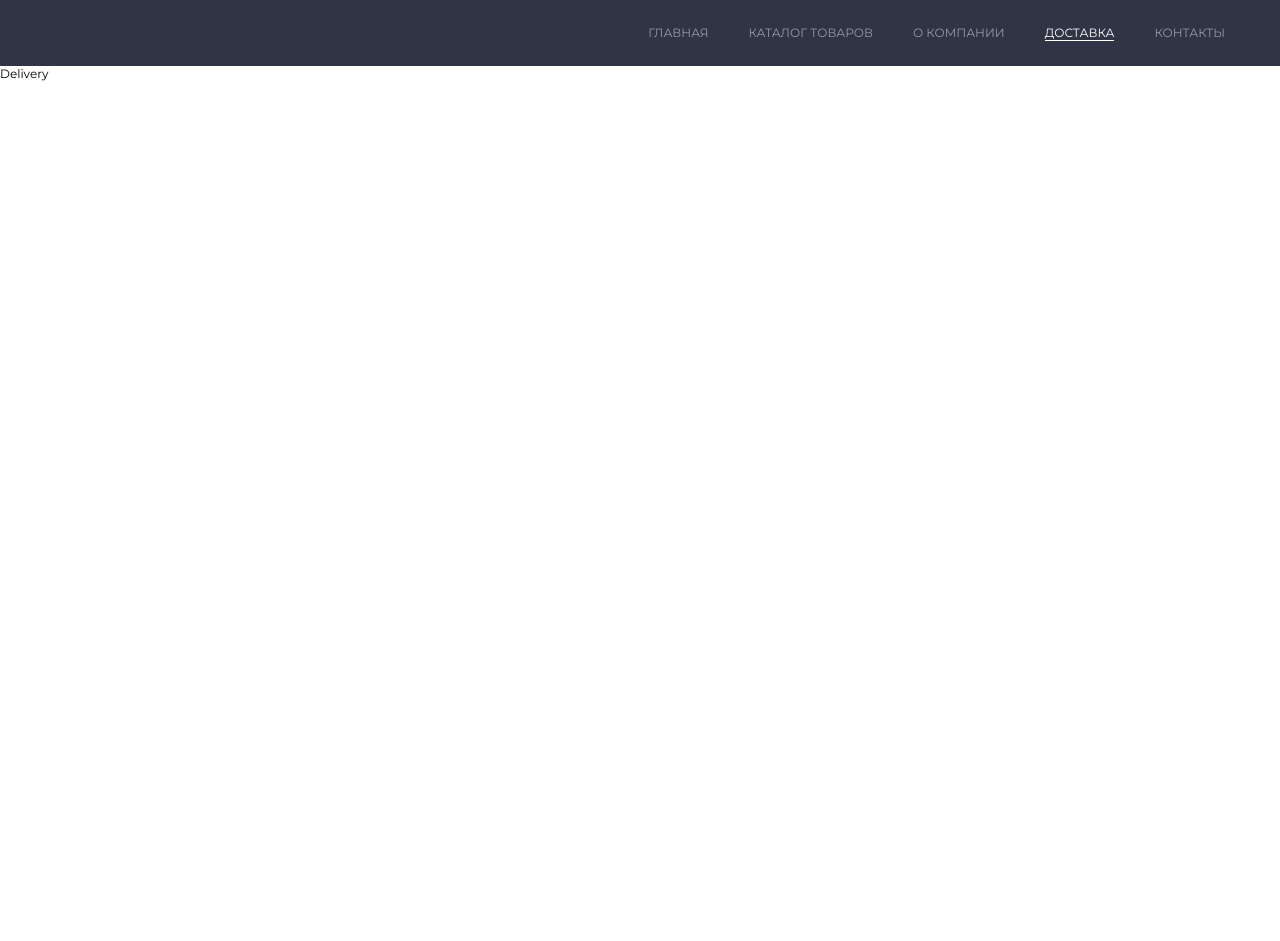
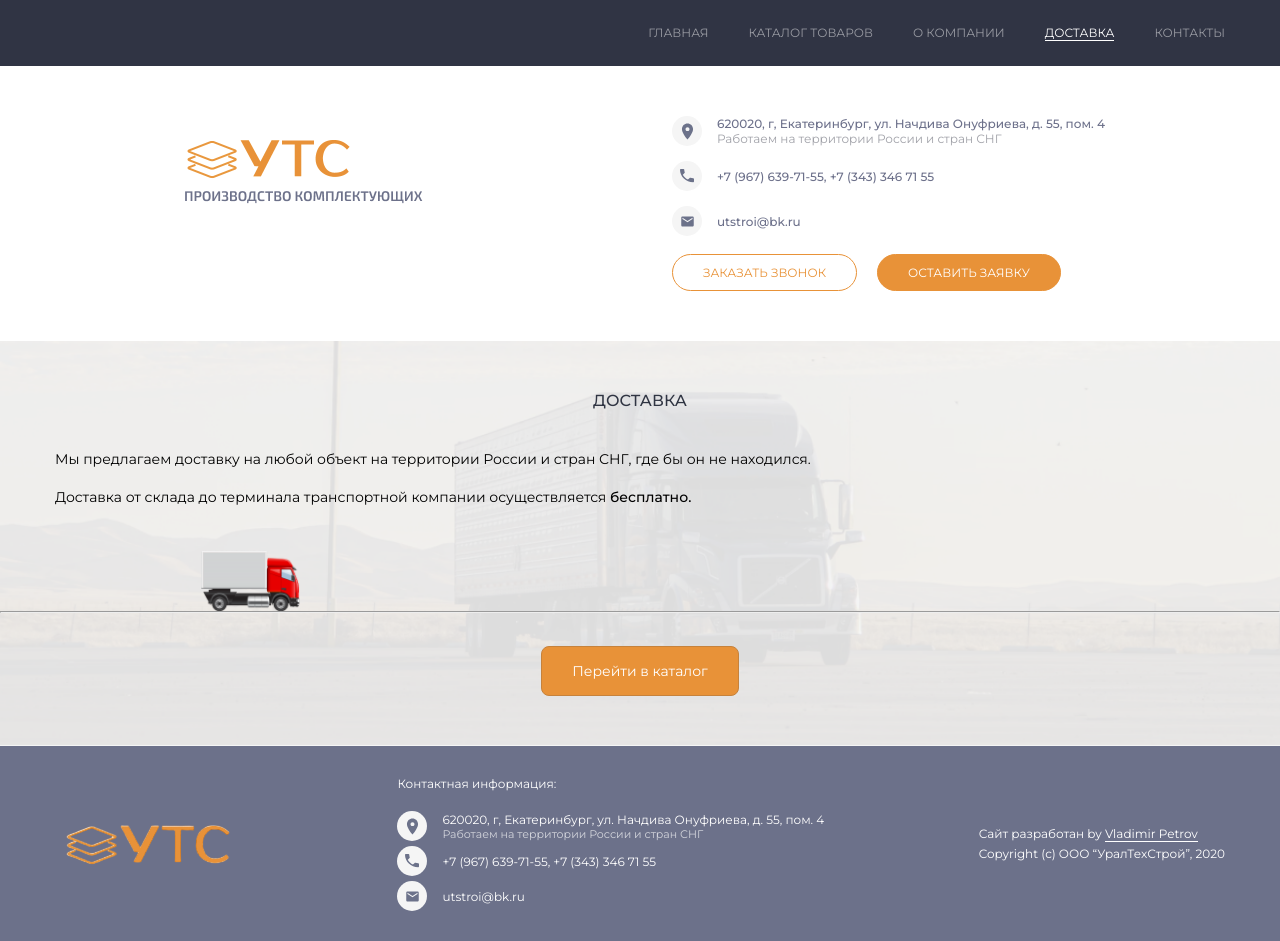
Before and after one commit to Wamdy18/utc, a Vue app: page /delivery in a window 1280 px wide. Before the commit the page ends 800 px from the top, so only its background shows below. Built offline with nearby package versions, Linux system fonts and the light colour scheme.

Commit message:
delivery page

```diff
--- a/src/views/CatalogPage.vue
+++ b/src/views/CatalogPage.vue
@@ -1,8 +1,9 @@
 <template>
   <div class="catalog-page">
     <Navbar/>
-    <Header/>
+    <!-- <Header/> -->
     <Catalog/>
+    <Footer/>
   </div>
 </template>
 
@@ -11,13 +12,15 @@
 import Navbar from '@/components/navbar.vue'
 import Header from '@/components/header.vue'
 import Catalog from '@/components/catalog.vue'
+import Footer from '@/components/footer.vue'
 
 export default {
   name: 'CatalogPage',
   components: {
     Navbar,
     Header,
-    Catalog
+    Catalog,
+    Footer
   }
 }
 </script>
--- a/src/views/Category.vue
+++ b/src/views/Category.vue
@@ -1,7 +1,7 @@
 <template>
   <div class="category-page">
     <Navbar/>
-    <Header/>
+    <!-- <Header/> -->
     <div class="catalog">
       <div class="container">
         <h2>Каталог товаров > {{ category != null && category.catName != null ? category.catName : "" }}</h2>
@@ -16,8 +16,8 @@
         </div>
       </div>
 
-
-  </div>
+    </div>
+    <Footer/>
   </div>
 </template>
 
@@ -25,6 +25,7 @@
 // @ is an alias to /src
 import Navbar from '@/components/navbar.vue'
 import Header from '@/components/header.vue'
+import Footer from '@/components/footer.vue'
 import catalog from '@/data/catalog.json';
 import ProductCard from "@/components/productCard.vue";
 
@@ -33,7 +34,8 @@ export default {
   components: {
     Navbar,
     Header,
-    ProductCard
+    ProductCard,
+    Footer
   },
   data() {
     return {
@@ -52,6 +54,7 @@ export default {
 <style scoped>
 .catalog {
   padding-block: 50px;
+  min-height: calc(100vh - 250px);
 }
 .catalog h2 {
   font-size: 16px;
--- a/src/views/Delivery.vue
+++ b/src/views/Delivery.vue
@@ -1,18 +1,105 @@
 <template>
   <div class="delivery-page">
     <Navbar/>
-    Delivery
+    <Header/>
+    <div class="delivery">
+      <div class="container">
+        <h2>Доставка</h2>
+        <p>Мы предлагаем доставку на любой объект на территории России и стран СНГ, где бы он не находился.</p>
+        <p>Доставка от склада до терминала транспортной компании осуществляется <span class="w-500">бесплатно.</span></p>
+      </div>
+      <div class="car-div">
+        <div class="car"></div>
+        <hr>
+      </div>
+      <div class="container">
+        <div class="div-btn">
+            <MainButton class="m-btn">Перейти в каталог</MainButton>
+        </div>
+      </div>
+    </div>
+    <Footer/>
   </div>
 </template>
 
 <script>
 // @ is an alias to /src
 import Navbar from '@/components/navbar.vue'
+import Header from '@/components/header.vue'
+import Footer from '@/components/footer.vue'
+import MainButton from '@/components/mainButton.vue'
 
 export default {
   name: 'Delivery',
   components: {
     Navbar,
+    Header,
+    Footer,
+    MainButton,
+  },
+  mounted() {
+    let car = document.querySelector('.car');
+    let pos = 0;
+    setInterval(() => {
+      pos = Number(car.style.left.substring(0, car.style.left.length - 2));
+      if (pos > window.innerWidth) car.style.left = "-150px";
+      else car.style.left = pos + 2 + "px";
+    }, 50);
+    console.log(car);
   }
 }
 </script>
+
+<style scoped>
+.delivery {
+  min-height: 400px;
+  background-image: url("../assets/delivery-bg.png");
+  background-size: cover;
+  background-position: center;
+  background-repeat: no-repeat;
+  padding-block: 50px;
+  position: relative;
+}
+
+h2 {
+    font-size: 16px;
+    text-transform: uppercase;
+    font-weight: 500;
+    color: #303543;
+    text-align: center;
+    margin-bottom: 40px;
+}
+p {
+  font-size: 14px;
+  margin-bottom: 20px;
+}
+.w-500 {
+  font-weight: 500;
+  display: inline;
+}
+.car-div {
+  position: relative;
+  margin-top: 40px;
+}
+.car {
+  height: 70px;
+  width: 100px;
+  background-image: url("../assets/car.png");
+  background-size: contain;
+  background-repeat: no-repeat;
+  background-position: center;
+  position: absolute;
+  left: 0;
+}
+hr {
+  position: absolute;
+  size: 1px;
+  width: 100vw;
+  top: 65px;
+}
+.div-btn {
+  display: flex;
+  justify-content: center;
+  margin-top: 140px;
+}
+</style>
```
Also changed, not shown: src/assets/car.png (added), src/assets/delivery-bg.png (added).
